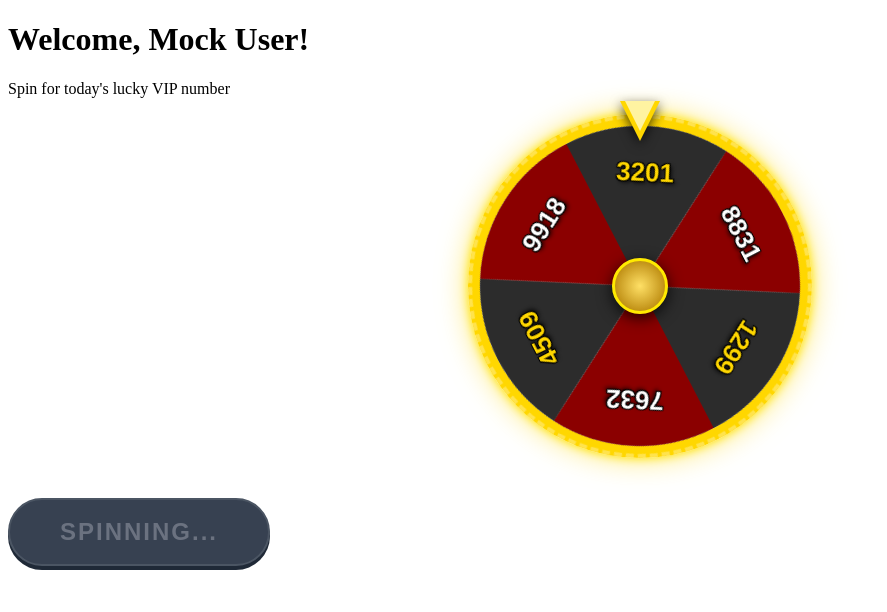
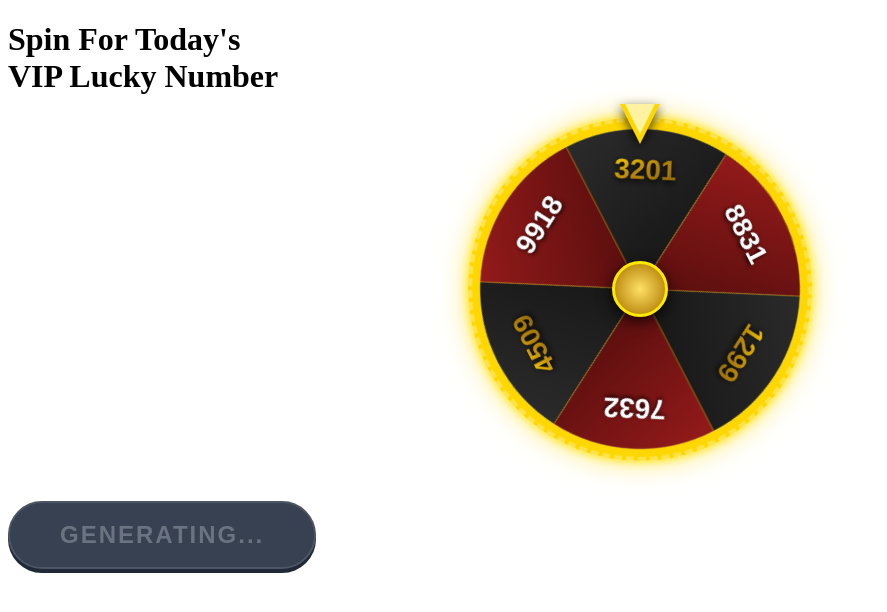
Before and after one commit to Lean888-maker/neo4d-live, a Next.js app: page /telegram-game in a window 1280 px wide. Both pictures are taken after a click on the button "SPIN NOW!". Shown: the top 612 px of the page, without its empty margins (0-887 px from the left). Built offline with nearby package versions, Linux system fonts and the light colour scheme.

Commit message:
style: hyper-premium svg gradients and massive cta

```diff
--- a/src/app/telegram-game/page.js
+++ b/src/app/telegram-game/page.js
@@ -127,17 +127,16 @@ export default function TelegramGame() {
   }
 
   return (
-    <div className="min-h-screen bg-[radial-gradient(ellipse_at_center,_var(--tw-gradient-stops))] from-red-900 via-black to-black text-white flex flex-col items-center justify-center p-4 relative overflow-hidden">
+    <div className="min-h-screen bg-[radial-gradient(ellipse_at_center,_var(--tw-gradient-stops))] from-slate-900 via-black to-black text-white flex flex-col items-center justify-center p-4 relative overflow-hidden">
       <Script src="https://telegram.org/js/telegram-web-app.js" strategy="beforeInteractive" />
 
       {/* Background ambient light */}
-      <div className="absolute top-0 left-1/2 -translate-x-1/2 w-[800px] h-[800px] bg-amber-600/20 rounded-full blur-[120px] pointer-events-none"></div>
+      <div className="absolute top-0 left-1/2 -translate-x-1/2 w-[800px] h-[800px] bg-amber-600/10 rounded-full blur-[120px] pointer-events-none"></div>
 
-      <div className="mb-12 text-center relative z-10">
-        <h1 className="text-4xl md:text-5xl font-black text-transparent bg-clip-text bg-gradient-to-r from-amber-200 via-amber-400 to-amber-600 mb-3 drop-shadow-[0_0_15px_rgba(245,158,11,0.5)]">
-          Welcome, {tgUser?.first_name || 'VIP'}!
+      <div className="mb-10 text-center relative z-10">
+        <h1 className="text-3xl md:text-4xl font-black text-transparent bg-clip-text bg-gradient-to-r from-amber-200 via-amber-400 to-amber-600 drop-shadow-[0_0_15px_rgba(245,158,11,0.3)] tracking-widest uppercase">
+          Spin For Today's<br/>VIP Lucky Number
         </h1>
-        <p className="text-lg text-amber-100/80 font-bold tracking-wide uppercase">Spin for today's lucky VIP number</p>
       </div>
 
       <div className={`${styles.wheelContainer} relative z-10`}>
@@ -146,24 +145,42 @@ export default function TelegramGame() {
           className={styles.wheel}
           style={{ transform: `rotate(${wheelRotation}deg)` }}
         >
-          <svg viewBox="0 0 320 320" width="100%" height="100%" style={{ filter: 'drop-shadow(inset 0 0 10px black)' }}>
+          <svg viewBox="0 0 320 320" width="100%" height="100%" style={{ filter: 'drop-shadow(inset 0 0 15px rgba(0,0,0,0.9))' }}>
+            <defs>
+              <linearGradient id="gold-gradient" x1="0%" y1="0%" x2="100%" y2="100%">
+                <stop offset="0%" stopColor="#ffd700" />
+                <stop offset="50%" stopColor="#b8860b" />
+                <stop offset="100%" stopColor="#8b6508" />
+              </linearGradient>
+              <linearGradient id="dark-gradient" x1="0%" y1="0%" x2="100%" y2="100%">
+                <stop offset="0%" stopColor="#2c2c2c" />
+                <stop offset="100%" stopColor="#111111" />
+              </linearGradient>
+              <linearGradient id="red-gradient" x1="0%" y1="0%" x2="100%" y2="100%">
+                <stop offset="0%" stopColor="#991b1b" />
+                <stop offset="100%" stopColor="#450a0a" />
+              </linearGradient>
+            </defs>
+
             <g transform="translate(160, 160)">
               {slices.map((s, i) => (
                 <g key={s.id} transform={`rotate(${i * 60})`}>
-                  {/* 60-degree slice path centered at the top */}
+                  {/* Premium metallic slices */}
                   <path
                     d="M 0 0 L -80 -138.56 A 160 160 0 0 1 80 -138.56 Z"
-                    fill={i % 2 === 0 ? "#8b0000" : "#2c2c2c"}
+                    fill={i % 2 === 0 ? "url(#red-gradient)" : "url(#dark-gradient)"}
+                    stroke="rgba(255, 215, 0, 0.3)"
+                    strokeWidth="1"
                   />
-                  {/* Text perfectly centered inside the slice */}
+                  {/* Inner glowing text */}
                   <text
-                    y="-105"
+                    y="-110"
                     textAnchor="middle"
-                    fill={i % 2 === 0 ? "#ffffff" : "#ffd700"}
-                    fontSize="26"
+                    fill={i % 2 === 0 ? "#ffffff" : "url(#gold-gradient)"}
+                    fontSize="28"
                     fontWeight="900"
                     fontFamily="sans-serif"
-                    style={{ textShadow: "2px 2px 4px rgba(0,0,0,0.9), -1px -1px 0 #000, 1px -1px 0 #000, -1px 1px 0 #000, 1px 1px 0 #000" }}
+                    style={{ textShadow: i % 2 === 0 ? "0 2px 4px rgba(0,0,0,0.8)" : "0 2px 6px rgba(0,0,0,1)" }}
                   >
                     {s.text}
                   </text>
@@ -174,22 +191,27 @@ export default function TelegramGame() {
         </div>
       </div>
 
-      <div className="relative z-10">
+      <div className="relative z-10 w-full max-w-md px-4">
         {!prize ? (
+          <div className="flex justify-center">
             <button
               className={styles.spinButton}
               onClick={spinWheel}
               disabled={spinning}
             >
-            {spinning ? 'SPINNING...' : 'SPIN NOW!'}
+              {spinning ? 'GENERATING...' : 'SPIN NOW!'}
             </button>
+          </div>
         ) : (
-          <div className="mt-10 bg-gradient-to-b from-gray-800 to-gray-900 border-2 border-amber-400 rounded-2xl p-8 text-center animate-bounce shadow-[0_0_30px_rgba(245,158,11,0.4)]">
-            <h2 className="text-2xl font-black text-gray-300 mb-1 uppercase tracking-widest">Your Lucky Number:</h2>
-            <p className="text-5xl font-black text-transparent bg-clip-text bg-gradient-to-r from-amber-300 to-amber-600 mb-8 drop-shadow-lg tracking-widest">{prize}</p>
+          <div className="mt-12 backdrop-blur-xl bg-gray-900/80 border border-amber-500/50 rounded-3xl p-8 text-center animate-bounce shadow-[0_0_40px_rgba(245,158,11,0.3)]">
+            <h2 className="text-xl font-bold text-gray-400 mb-2 uppercase tracking-[0.2em]">Your Lucky Number</h2>
+            <p className="text-6xl font-black text-transparent bg-clip-text bg-gradient-to-br from-amber-200 via-amber-400 to-amber-600 mb-10 drop-shadow-2xl tracking-widest">{prize}</p>
 
-            <button onClick={handleClaim} className="w-full bg-gradient-to-r from-green-500 to-emerald-600 hover:from-green-400 hover:to-emerald-500 px-8 py-4 rounded-xl text-white font-black text-xl shadow-[0_0_20px_rgba(34,197,94,0.6)] transform transition hover:scale-105">
-              CHECK LIVE RESULTS NOW
+            <button onClick={handleClaim} className="w-full relative group overflow-hidden bg-gradient-to-r from-emerald-500 to-teal-600 hover:from-emerald-400 hover:to-teal-500 px-6 py-5 rounded-2xl shadow-[0_0_25px_rgba(16,185,129,0.5)] transform transition-all duration-300 hover:scale-[1.03] active:scale-95">
+              <div className="absolute inset-0 w-full h-full bg-gradient-to-r from-transparent via-white/30 to-transparent -translate-x-full group-hover:animate-[shine_1.5s_infinite]"></div>
+              <span className="relative text-white font-black text-2xl uppercase tracking-wider drop-shadow-md">
+                CHECK LIVE RESULTS
+              </span>
             </button>
           </div>
         )}
```
Also changed, not shown: .agents/AGENTS.md. Lines whose indentation alone changed are shown as unchanged.
